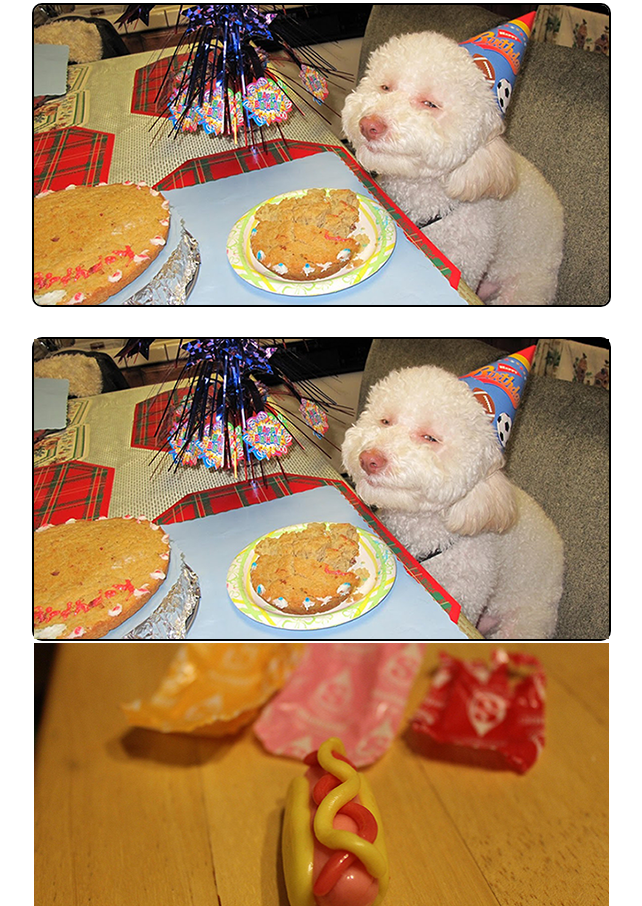
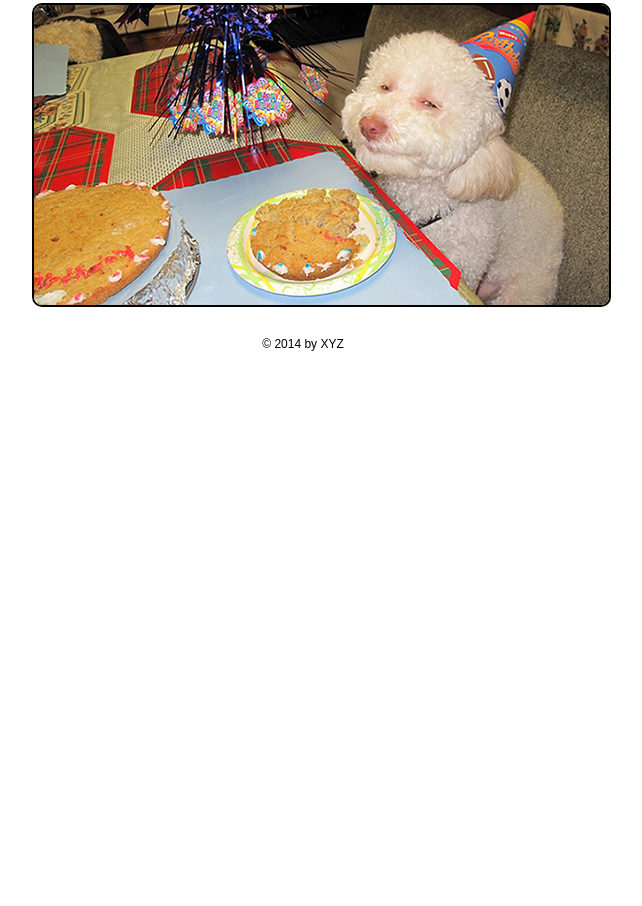
Before and after one commit to saikasturi123/dogs, a plain HTML site: page index.html in a window 1280 px wide. Shown: the part 232-1138 px from the top of the page, without its empty margins (337-979 px from the left). After the commit the page ends 800 px from the top, so only its background shows below. Drawn offline with Linux system fonts and the light colour scheme.

Commit message:
undoing the mistakes made on purpose

```diff
--- a/index.html
+++ b/index.html
@@ -46,18 +46,6 @@
 
 <!--==============================Slider   Ends==============================-->
 
-<! one more slider >
-
-<div id="slider">
-			<ul>
-				<li><a href="#"><img src="images/slide1.png" alt="" /></a></li>
-				<li><a href="#"><img src="images/slide2.png" alt="" /></a></li>
-				<li><a href="#"><img src="images/slide3.png" alt="" /></a></li>
-			</ul>
-		</div>
-
-<! slider ends >
-
 
 <!--==============================Footer Starts==============================-->
 
```
